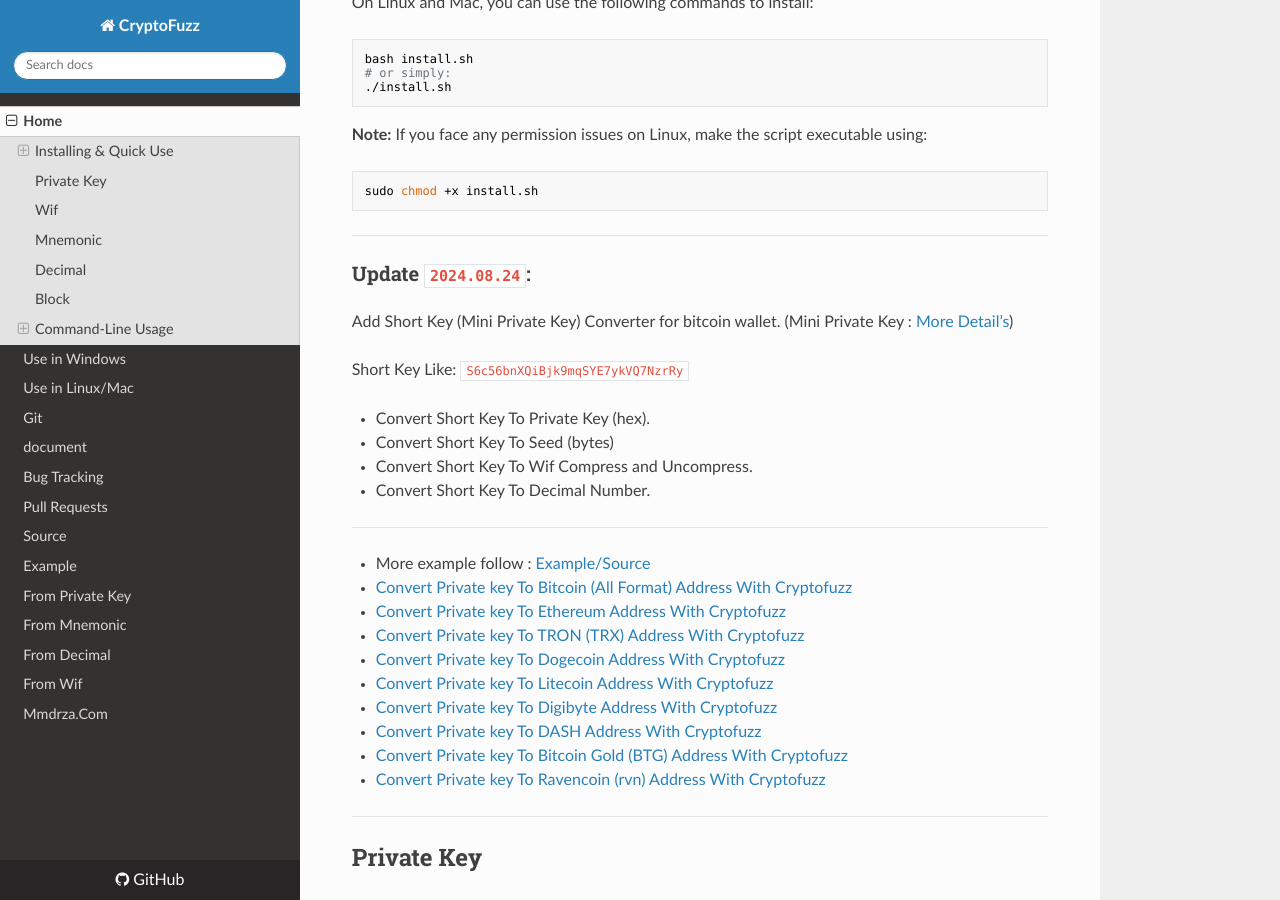
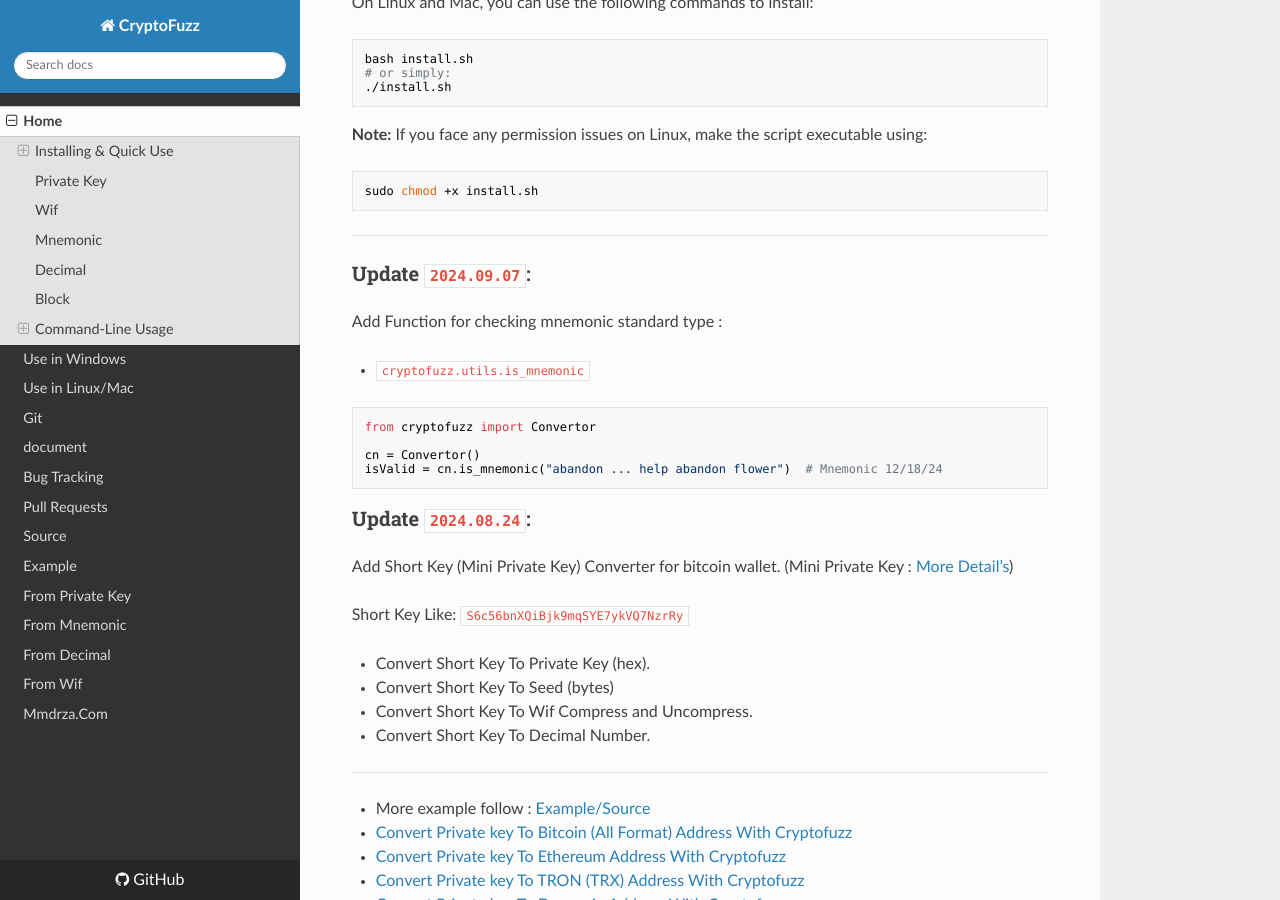
Before and after one commit to Pymmdrza/cryptoFuzz, an MkDocs documentation site: the page built from docs/index.md, in a window 1280 px wide and 900 px high, scrolled down 1222 px. Built offline with MkDocs 1.6.1, drawn with Linux system fonts in a browser that asks for light colours; nearby versions of some CDN libraries.

````diff
--- a/cryptofuzz/__init__.py
+++ b/cryptofuzz/__init__.py
@@ -18,7 +18,7 @@ from .hd import (
 )
 
 # Metadata
-__version__ = "15.6.0"
+__version__ = "15.6.3"
 __license__ = "MIT"
 __author__ = "Mohammadreza (MMDRZA)"
 __email__ = "PyMmdrza@gmail.com"
--- a/docs/index.md
+++ b/docs/index.md
@@ -71,9 +71,23 @@ sudo chmod +x install.sh
 
 ---
 
+### Update `2024.09.07`:
+
+Add Function for checking mnemonic standard type :
+
+- `cryptofuzz.utils.is_mnemonic`
+
+```python
+from cryptofuzz import Convertor
+
+cn = Convertor()
+isValid = cn.is_mnemonic("abandon ... help abandon flower")  # Mnemonic 12/18/24
+```
+
 ### Update `2024.08.24`:
 
-Add Short Key (Mini Private Key) Converter for bitcoin wallet. (Mini Private Key : [More Detail's](https://en.bitcoin.it/wiki/Mini_private_key_format))
+Add Short Key (Mini Private Key) Converter for bitcoin wallet. (Mini Private
+Key : [More Detail's](https://en.bitcoin.it/wiki/Mini_private_key_format))
 
 Short Key Like: `S6c56bnXQiBjk9mqSYE7ykVQ7NzrRy`
 
@@ -246,14 +260,16 @@ read block data from block file (bitcoin core sync data file's) [ `blk00001.dat`
 ```python
 from cryptofuzz import block
 import os
+
 # path block file
 path_data = os.path.join("BITCOIN_CORE_SYNC_BLOCK_FOLDER")
-block_path = os.path.join(path_data, "blk00001.dat") # first block file sync
+block_path = os.path.join(path_data, "blk00001.dat")  # first block file sync
 # full block data
 block_data = block.reader(block_path)
 ```
 
 ---
+
 ## Command-Line Usage
 
 After installing the `cryptofuzz` package, you can use the `cryptofuzz` command-line tool to perform various
````
